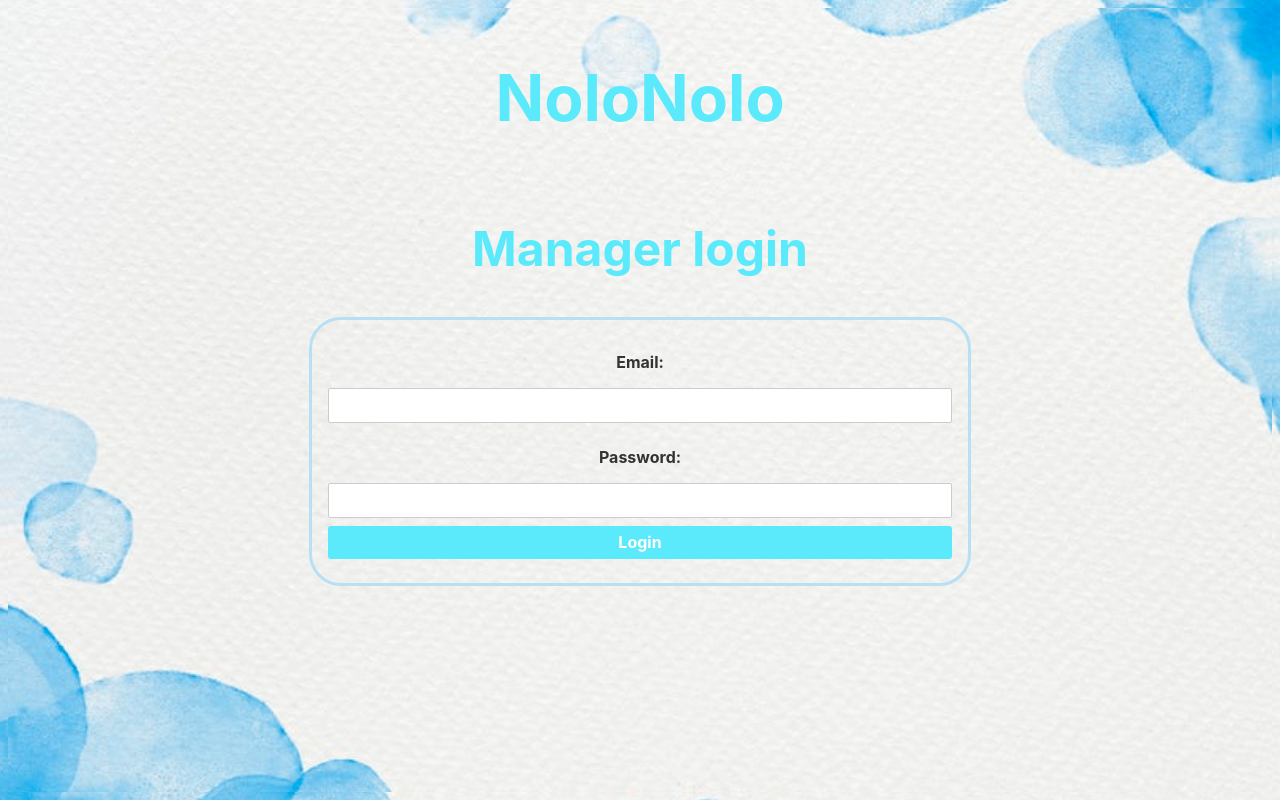
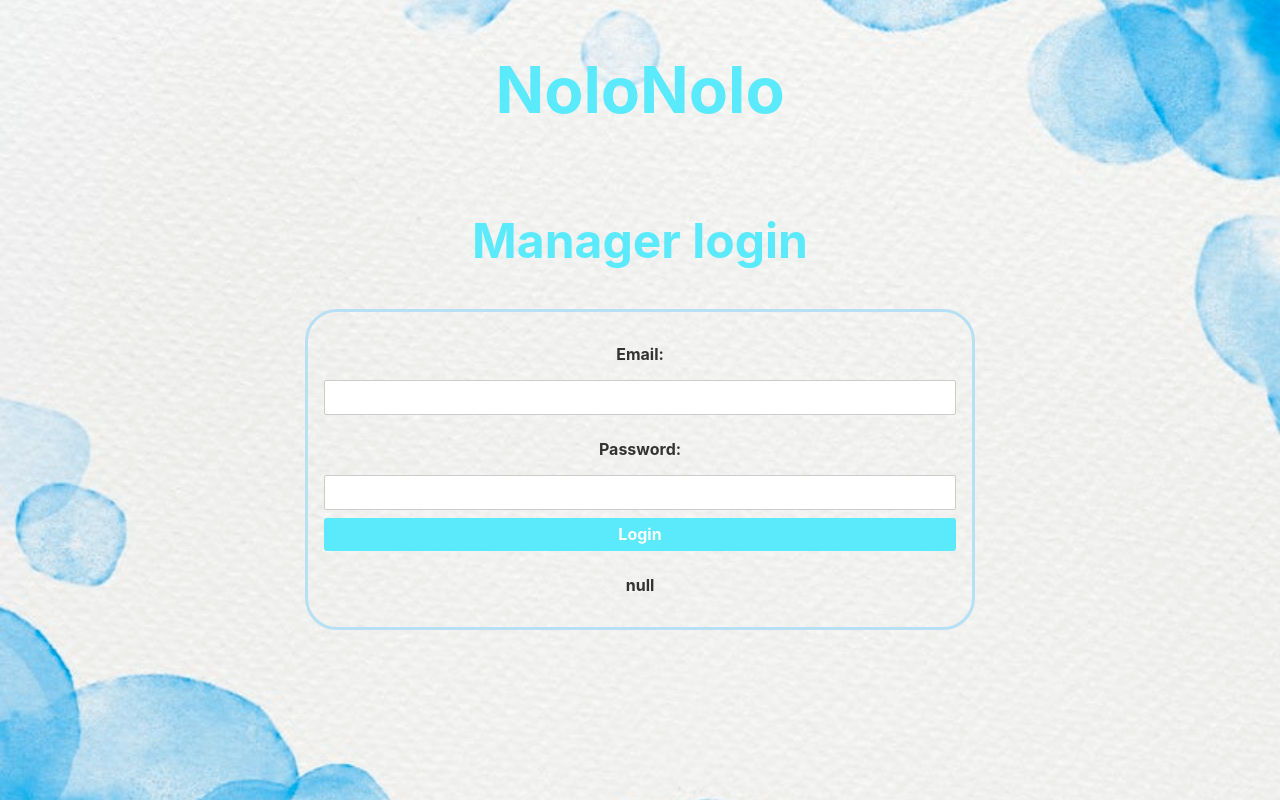
Before and after one commit to NoloFiniremoMaiPlus/manager, a Svelte app: page / in a window 1280 px wide. Built offline with nearby package versions, Linux system fonts and the light colour scheme.

Commit message:
setting up for tokens
continuo dopo

```diff
--- a/src/App.svelte
+++ b/src/App.svelte
@@ -3,7 +3,6 @@
 	let email = "" //manager@example.com
 	let password = "" //Managerpassword1
 	let result = null
-
 	async function doPost () {
 		console.log(JSON.stringify({email,password}))
 		const res = await fetch(api+'/auth/login', {
@@ -20,19 +19,21 @@
 		const json = await res.json()
 		result = JSON.stringify(json)
 	}
+	//let tokens = [localStorage.getItem(),localStorage.getItem()]
 </script>
-<body>
+<form>
 	<h1>NoloNolo</h1>
 	<h2>Manager login</h2>
 	<div>
 		<p>Email:</p><input bind:value={email} type="text"/>
 		<p>Password:</p><input bind:value={password} type="password"/>
 		<button type="button" on:click={doPost}>Login</button>
+		<p>{result}</p>
 	</div>
-</body>
+</form>
 
 <style>
-	body{
+	form{
 		display: flex;
 		flex-direction: column;
 		align-items: center;
```
